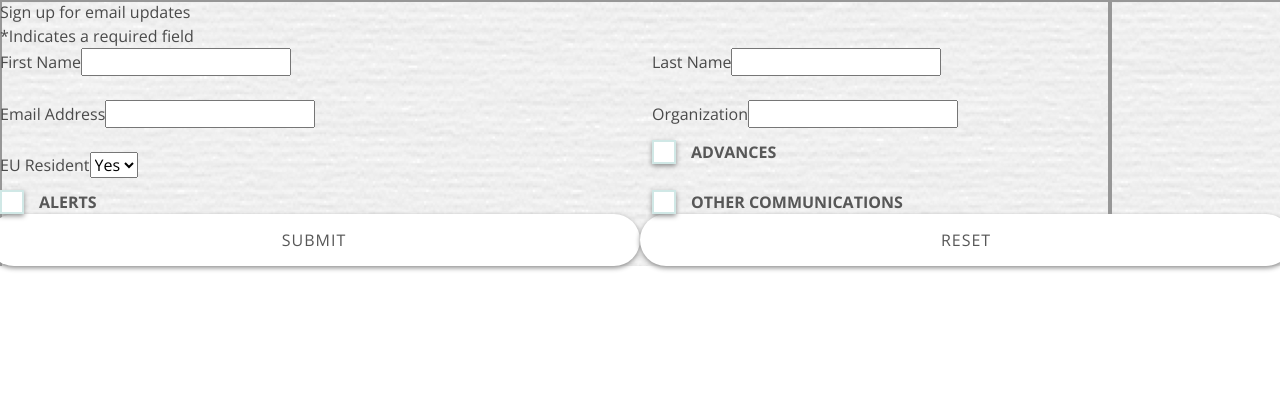
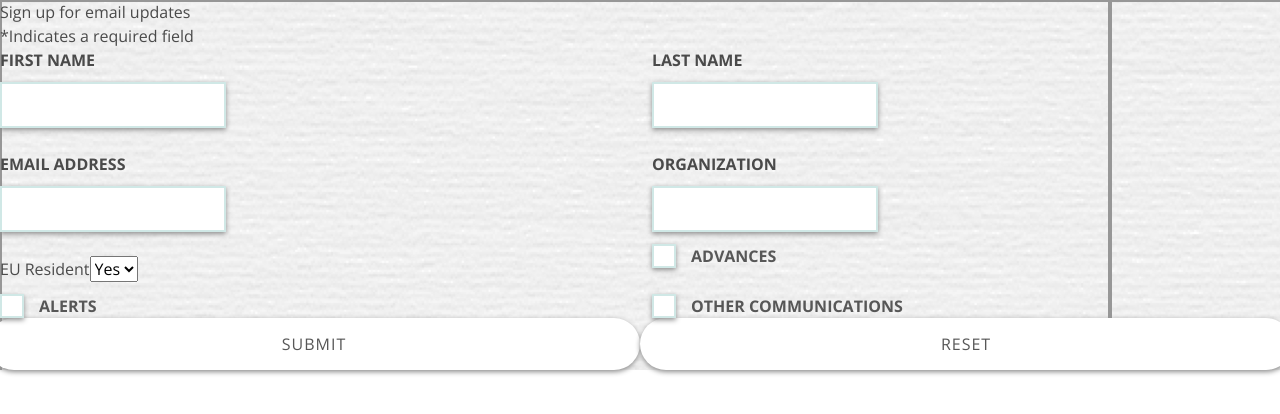
Before and after one commit to AChris07/hero-digital-app, a Next.js app: page / in a window 1280 px wide. Shown: the top 414 px of the page. Built offline with nearby package versions, Linux system fonts and the light colour scheme.

Commit message:
Style up FormInput component

```diff
--- a/components/forms/FormCheck.js
+++ b/components/forms/FormCheck.js
@@ -34,12 +34,14 @@ function FormCheck({
 }
 
 FormCheck.propTypes = {
+  className: PropTypes.string,
   onChange: PropTypes.func.isRequired,
   label: PropTypes.string,
   isChecked: PropTypes.bool,
 };
 
 FormCheck.defaultProps = {
+  className: '',
   label: undefined,
   isChecked: false,
 };
--- a/components/forms/FormInput.js
+++ b/components/forms/FormInput.js
@@ -1,18 +1,30 @@
 import { useUID } from 'react-uid';
 import PropTypes from 'prop-types';
+import classNames from 'classnames';
 
 function FormInput({
-  onChange, label, placeholder, ...otherProps
+  onChange,
+  className,
+  label,
+  placeholder,
+  required,
+  ...otherProps
 }) {
   const uid = useUID();
-  const labelComponent = label && <label htmlFor={uid}>{label}</label>;
+  const labelComponent = label && (
+    <label htmlFor={uid} className="form-input__label">
+      {`${label}${required ? '*' : ''}`}
+    </label>
+  );
+  const classes = classNames('form-input__container', className);
 
   return (
-    <div {...otherProps}>
+    <div {...otherProps} className={classes}>
       {labelComponent}
       <input
         type="text"
         id={uid}
+        className="form-input"
         onChange={onChange}
         placeholder={placeholder}
       />
@@ -21,14 +33,18 @@ function FormInput({
 }
 
 FormInput.propTypes = {
+  className: PropTypes.string,
   onChange: PropTypes.func.isRequired,
   label: PropTypes.string,
   placeholder: PropTypes.string,
+  required: PropTypes.bool,
 };
 
 FormInput.defaultProps = {
+  className: '',
   label: undefined,
   placeholder: undefined,
+  required: false,
 };
 
 export default FormInput;
--- a/styles/_forms.sass
+++ b/styles/_forms.sass
@@ -49,3 +49,19 @@
   font-weight: bold
   text-transform: uppercase
   margin-left: 15px
+
+.form-input__container
+  display: inline-flex
+  flex-direction: column
+  align-items: baseline
+
+.form-input
+  background-color: theme.$secondary-bg-color
+  border: 2px solid theme.$tertiary-color
+  box-shadow: 0px 2px 5px theme.$primary-shadow-color
+  padding: 10px
+
+.form-input__label
+  margin-bottom: 10px
+  font-weight: bold
+  text-transform: uppercase
```
Also changed, not shown: 1 other file (tests, documents, lock files or other folders).
